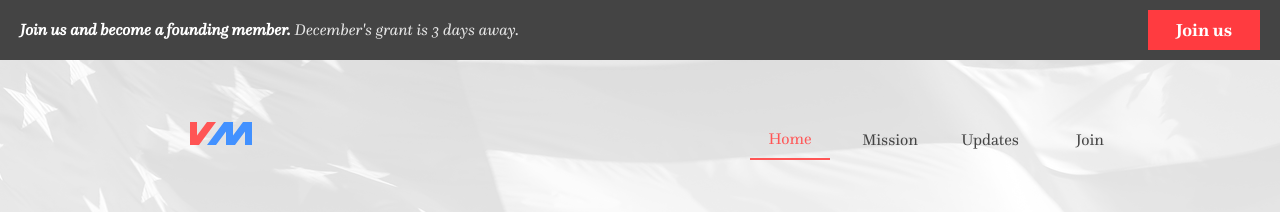
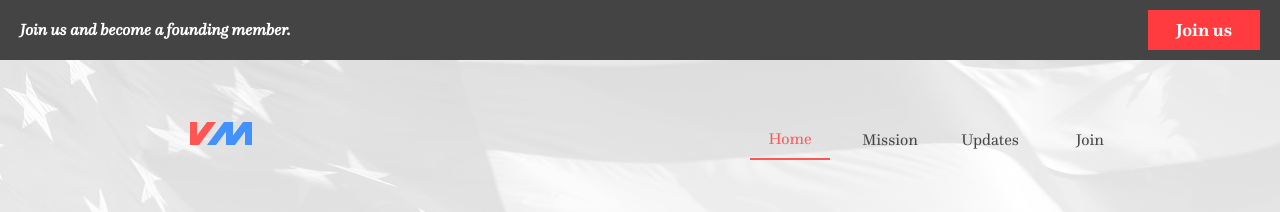
Before and after one commit to VocalMinority/vocalminority.us, a Jekyll site: the page built from index.html, in a window 1280 px wide. Shown: the top 212 px of the page. Built offline with Jekyll 4.4.1, drawn with Linux system fonts in a browser that asks for light colours; nearby versions of some CDN libraries.

Commit message:
Remove "3 days away" message

```diff
--- a/_includes/banner.html
+++ b/_includes/banner.html
@@ -1,3 +1,3 @@
 <div class='banner'>
-  <p class='banner-copy'><span class='banner-emphasis'>Join us and become a founding member.</span> December's grant is 3 days away.</p><a href="/join" class="button banner-button">Join us</a></p>
+  <p class='banner-copy'><span class='banner-emphasis'>Join us and become a founding member.</span></p><a href="/join" class="button banner-button">Join us</a></p>
 </div>
```
